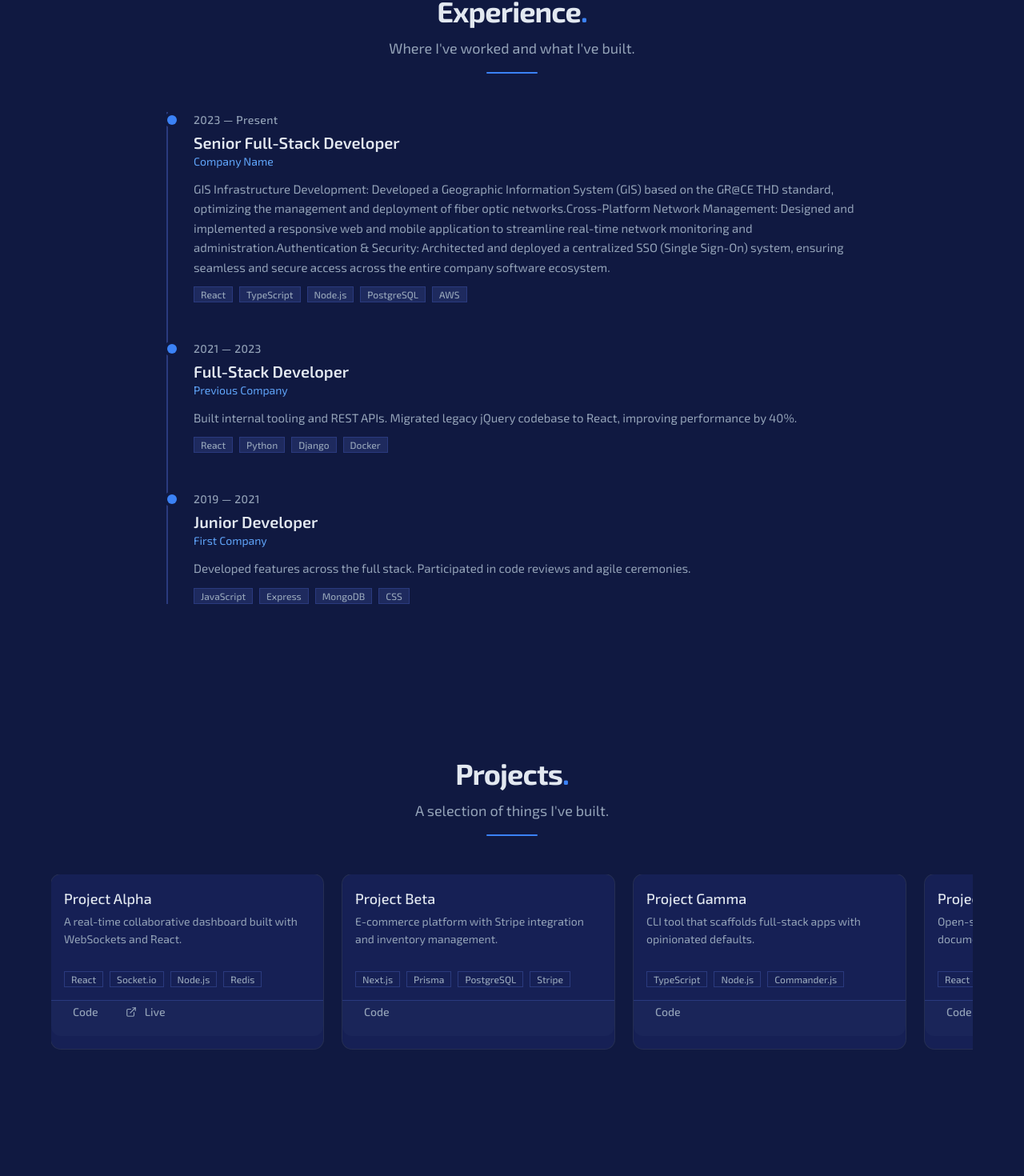
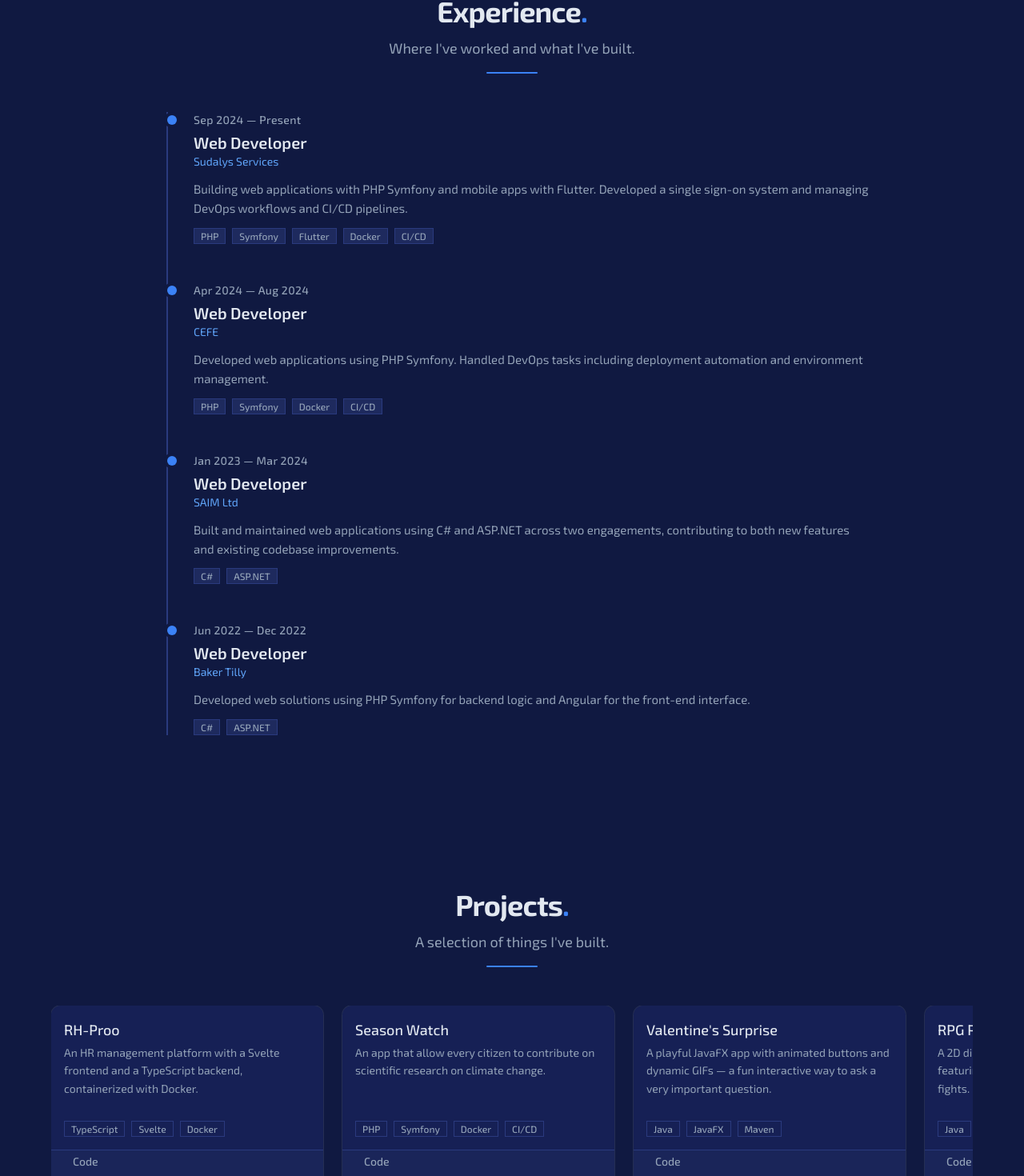
Before and after one commit to Funloi2/Portfolio, a React (Vite) app: page / in a window 1280 px wide. Shown: the part 902-2372 px from the top of the page at 80% size. Built offline with nearby package versions, Linux system fonts and the light colour scheme.

Commit message:
correct projects

```diff
--- a/src/data/portfolio.ts
+++ b/src/data/portfolio.ts
@@ -10,37 +10,38 @@ export interface Project {
 }
 
 export const about = {
-    name: "Charles-Edouard MARGUERITE",
-    title: "Dev Full Stack",
+    name: "Charles-Edouard Marguerite",
+    title: "Software Architect",
     photo: "/profile.jpg",
 };
 
-export const experiencesMeta: Experience[] = [
-    { technologies: ["React", "TypeScript", "Node.js", "PostgreSQL", "AWS"] },
-    { technologies: ["React", "Python", "Django", "Docker"] },
-    { technologies: ["JavaScript", "Express", "MongoDB", "CSS"] },
+export const experiencesMeta = [
+    { technologies: ["PHP", "Symfony", "Flutter", "Docker", "CI/CD"] },
+    { technologies: ["PHP", "Symfony", "Docker", "CI/CD"] },
+    { technologies: ["C#", "ASP.NET"] },
+    { technologies: ["C#", "ASP.NET"] },
+    { technologies: ["PHP", "Symfony", "Angular"] },
 ];
 
-export const projectsMeta: Project[] = [
+export const projectsMeta = [
     {
-        technologies: ["React", "Socket.io", "Node.js", "Redis"],
-        liveUrl: "https://example.com",
-        repoUrl: "https://github.com/yourusername/project-alpha",
+        technologies: ["TypeScript", "Svelte", "Docker"],
+        repoUrl: "https://github.com/Funloi2/RH-Proo",
     },
     {
-        technologies: ["Next.js", "Prisma", "PostgreSQL", "Stripe"],
-        repoUrl: "https://github.com/yourusername/project-beta",
+        technologies: ["PHP", "Symfony", "Docker", "CI/CD"],
+        repoUrl: "https://github.com/Funloi2/obs-saisons.fr",
     },
     {
-        technologies: ["TypeScript", "Node.js", "Commander.js"],
-        repoUrl: "https://github.com/yourusername/project-gamma",
+        technologies: ["Java", "JavaFX", "Maven"],
+        repoUrl: "https://github.com/Funloi2/Valentine-project",
     },
     {
-        technologies: ["React", "Tailwind", "Storybook", "Vitest"],
-        liveUrl: "https://example.com",
-        repoUrl: "https://github.com/yourusername/project-delta",
+        technologies: ["Java"],
+        repoUrl: "https://github.com/Funloi2/RPG_Platformer",
     },
 ];
+
 
 export const socials = {
     github: "https://github.com/yourusername",
--- a/src/i18n/en.json
+++ b/src/i18n/en.json
@@ -2,8 +2,8 @@
   "about": {
     "greeting": "Hello, I'm",
     "bio": [
-      "I'm a full-stack developer at <sudalys>Sudalys</sudalys>, where I create and maintain web and mobile applications and manage the CI/CD pipelines for web apps.",
-      "I'm passionate about clean architecture, learning, developer experience, and turning complex problems into elegant solutions."
+      "I'm a full-stack developer and software architect at <sudalys>Sudalys</sudalys>, where I build and maintain web and mobile applications, develop SSO systems, and manage CI/CD pipelines.",
+      "I'm passionate about clean architecture, developer experience, and turning complex problems into elegant solutions. I also love to learn and try new things."
     ]
   },
   "experience": {
@@ -11,24 +11,28 @@
     "subtitle": "Where I've worked and what I've built.",
     "items": [
       {
-        "role": "Senior Full-Stack Developer",
-        "company": "Company Name",
-        "period": "2023 — Present",
-        "description":[ "GIS Infrastructure Development: Developed a Geographic Information System (GIS) based on the GR@CE THD standard, optimizing the management and deployment of fiber optic networks.",
-      "Cross-Platform Network Management: Designed and implemented a responsive web and mobile application to streamline real-time network monitoring and administration.",
-      "Authentication & Security: Architected and deployed a centralized SSO (Single Sign-On) system, ensuring seamless and secure access across the entire company software ecosystem."
-        ]},
-      {
-        "role": "Full-Stack Developer",
-        "company": "Previous Company",
-        "period": "2021 — 2023",
-        "description": "Built internal tooling and REST APIs. Migrated legacy jQuery codebase to React, improving performance by 40%."
+        "role": "Web Developer",
+        "company": "Sudalys Services",
+        "period": "Sep 2024 — Present",
+        "description": "Building web applications with PHP Symfony and mobile apps with Flutter. Developed a single sign-on system and managing DevOps workflows and CI/CD pipelines."
       },
       {
-        "role": "Junior Developer",
-        "company": "First Company",
-        "period": "2019 — 2021",
-        "description": "Developed features across the full stack. Participated in code reviews and agile ceremonies."
+        "role": "Web Developer",
+        "company": "CEFE",
+        "period": "Apr 2024 — Aug 2024",
+        "description": "Developed web applications using PHP Symfony. Handled DevOps tasks including deployment automation and environment management."
+      },
+      {
+        "role": "Web Developer",
+        "company": "SAIM Ltd",
+        "period": "Jan 2023 — Mar 2024",
+        "description": "Built and maintained web applications using C# and ASP.NET across two engagements, contributing to both new features and existing codebase improvements."
+      },
+      {
+        "role": "Web Developer",
+        "company": "Baker Tilly",
+        "period": "Jun 2022 — Dec 2022",
+        "description": "Developed web solutions using PHP Symfony for backend logic and Angular for the front-end interface."
       }
     ]
   },
@@ -37,20 +41,20 @@
     "subtitle": "A selection of things I've built.",
     "items": [
       {
-        "title": "Project Alpha",
-        "description": "A real-time collaborative dashboard built with WebSockets and React."
+        "title": "RH-Proo",
+        "description": "An HR management platform with a Svelte frontend and a TypeScript backend, containerized with Docker."
       },
       {
-        "title": "Project Beta",
-        "description": "E-commerce platform with Stripe integration and inventory management."
+        "title": "Season Watch",
+        "description": "An app that allow every citizen to contribute on scientific research on climate change. "
       },
       {
-        "title": "Project Gamma",
-        "description": "CLI tool that scaffolds full-stack apps with opinionated defaults."
+        "title": "Valentine's Surprise",
+        "description": "A playful JavaFX app with animated buttons and dynamic GIFs — a fun interactive way to ask a very important question."
       },
       {
-        "title": "Project Delta",
-        "description": "Open-source component library with Storybook documentation."
+        "title": "RPG Platformer",
+        "description": "A 2D die-and-retry platformer RPG built in Java, featuring leveling, abilities, equipment, and boss fights."
       }
     ]
   },
--- a/src/i18n/fr.json
+++ b/src/i18n/fr.json
@@ -2,8 +2,8 @@
   "about": {
     "greeting": "Bonjour, je suis",
     "bio": [
-      "Je suis développeur full-stack chez <sudalys>Sudalys</sudalys>, où je crée et maintiens des applications web et mobiles et gère les pipelines CI/CD des applications web.",
-      "Je suis passionné par l'architecture logicielle propre, l'expérience développeur et la transformation de problèmes complexes en solutions élégantes."
+      "Je suis développeur full-stack et architecte logiciel chez <sudalys>Sudalys</sudalys>, où je crée et maintiens des applications web et mobiles, développe des systèmes SSO et gère les pipelines CI/CD.",
+      "Je suis passionné par l'architecture logicielle propre, l'expérience développeur et la transformation de problèmes complexes en solutions élégantes. J'aime aussi apprendre et essayer de nouvelles choses."
     ]
   },
   "experience": {
@@ -11,22 +11,28 @@
     "subtitle": "Où j'ai travaillé et ce que j'ai construit.",
     "items": [
       {
-        "role": "Développeur Full-Stack Junior",
-        "company": "Sudalys",
-        "period": "2023 — Présent",
-        "description": "Dévelopment Et"
+        "role": "Développeur Web",
+        "company": "Sudalys Services",
+        "period": "Sep 2024 — Présent",
+        "description": "Développement d'applications web en PHP Symfony et d'applications mobiles en Flutter. Conception d'un système d'authentification unique (SSO) et gestion des workflows DevOps et des pipelines CI/CD."
       },
       {
-        "role": "Développeur Full-Stack",
-        "company": "Previous Company",
-        "period": "2021 — 2023",
-        "description": "Développement d'outils internes et d'APIs REST. Migration d'une base jQuery vers React, améliorant les performances de 40%."
+        "role": "Développeur Web",
+        "company": "CEFE",
+        "period": "Avr 2024 — Août 2024",
+        "description": "Développement d'applications web en PHP Symfony. Gestion des tâches DevOps incluant l'automatisation des déploiements et la gestion des environnements."
       },
       {
-        "role": "Développeur Junior",
-        "company": "First Company",
-        "period": "2019 — 2021",
-        "description": "Développement de fonctionnalités sur l'ensemble de la stack. Participation aux revues de code et aux cérémonies agiles."
+        "role": "Développeur Web",
+        "company": "SAIM Ltd",
+        "period": "Jan 2023 — Mar 2024",
+        "description": "Conception et maintenance d'applications web en C# et ASP.NET sur deux missions, contribuant aux nouvelles fonctionnalités et à l'amélioration du code existant."
+      },
+      {
+        "role": "Développeur Web",
+        "company": "Baker Tilly",
+        "period": "Juin 2022 — Déc 2022",
+        "description": "Développement de solutions web en PHP Symfony pour la logique backend et Angular pour l'interface front-end."
       }
     ]
   },
@@ -35,20 +41,20 @@
     "subtitle": "Une sélection de ce que j'ai construit.",
     "items": [
       {
-        "title": "Project Alpha",
-        "description": "Un tableau de bord collaboratif en temps réel construit avec WebSockets et React."
+        "title": "RH-Proo",
+        "description": "Une plateforme de gestion RH avec un frontend Svelte et un backend TypeScript, conteneurisée avec Docker."
       },
       {
-        "title": "Project Beta",
-        "description": "Plateforme e-commerce avec intégration Stripe et gestion des stocks."
+        "title": "Observatoire des Saisons",
+        "description": "Programme qui permet aux citoyens et citoyennes de tout âge de contribuer à la recherche scientifique sur le changement climatique."
       },
       {
-        "title": "Project Gamma",
-        "description": "Outil CLI qui génère des applications full-stack avec des configurations prédéfinies."
+        "title": "Valentine's Surprise",
+        "description": "Une application très simple qui pose une question très importante"
       },
       {
-        "title": "Project Delta",
-        "description": "Bibliothèque de composants open-source avec documentation Storybook."
+        "title": "RPG Platformer",
+        "description": "Un jeu de plateforme RPG 2D en die-and-retry développé en Java, avec un système de niveaux, de compétences, d'équipement et de combats de boss."
       }
     ]
   },
```
